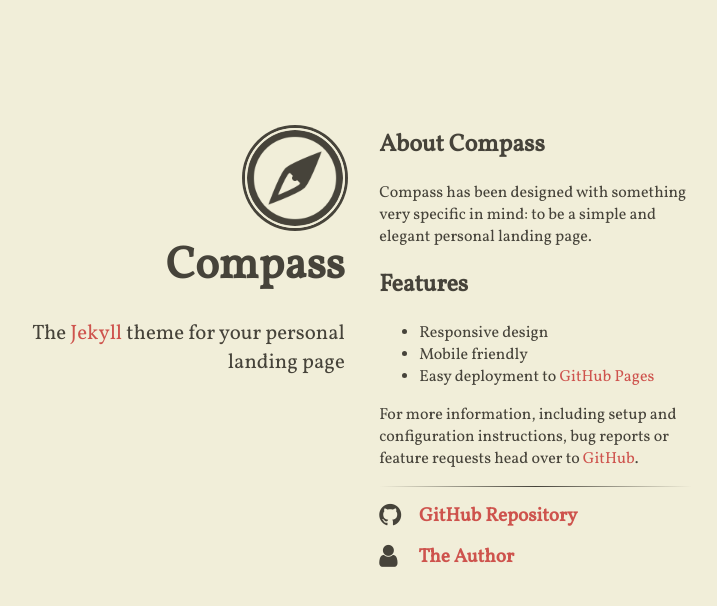
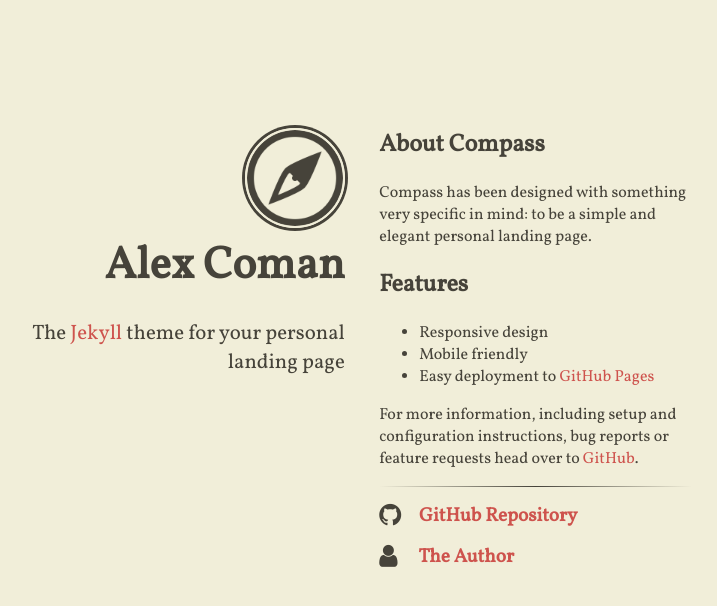
Before and after one commit to alexandrucoman/alexcoman.com, a Jekyll site: the page built from index.html, in a window 1280 px wide. Shown: the top 606 px of the page, without its empty margins (288-1005 px from the left). Built offline with Jekyll 4.4.1, drawn with Linux system fonts in a browser that asks for light colours; nearby versions of some CDN libraries.

Commit message:
Update author name

```diff
--- a/_config.yml
+++ b/_config.yml
@@ -1,5 +1,5 @@
 # general configuration
-url: http://excentris.net
+url: http://alexcoman.com
 baseurl: ''
 
 # compass configuration
@@ -7,7 +7,7 @@
   # an avatar or logo (optional)
   logo: "/images/compass.png"
   # author will appear under the avatar (optional)
-  author: "Compass"
+  author: "Alex Coman"
   # tagline will appear under the title (optional)
   tagline: "The <a href='http://jekyllrb.com'>Jekyll</a> theme for your personal landing page"
   # if include_content is true, the contents of the content.html include will be
```
Also changed, not shown: 1 other file.
